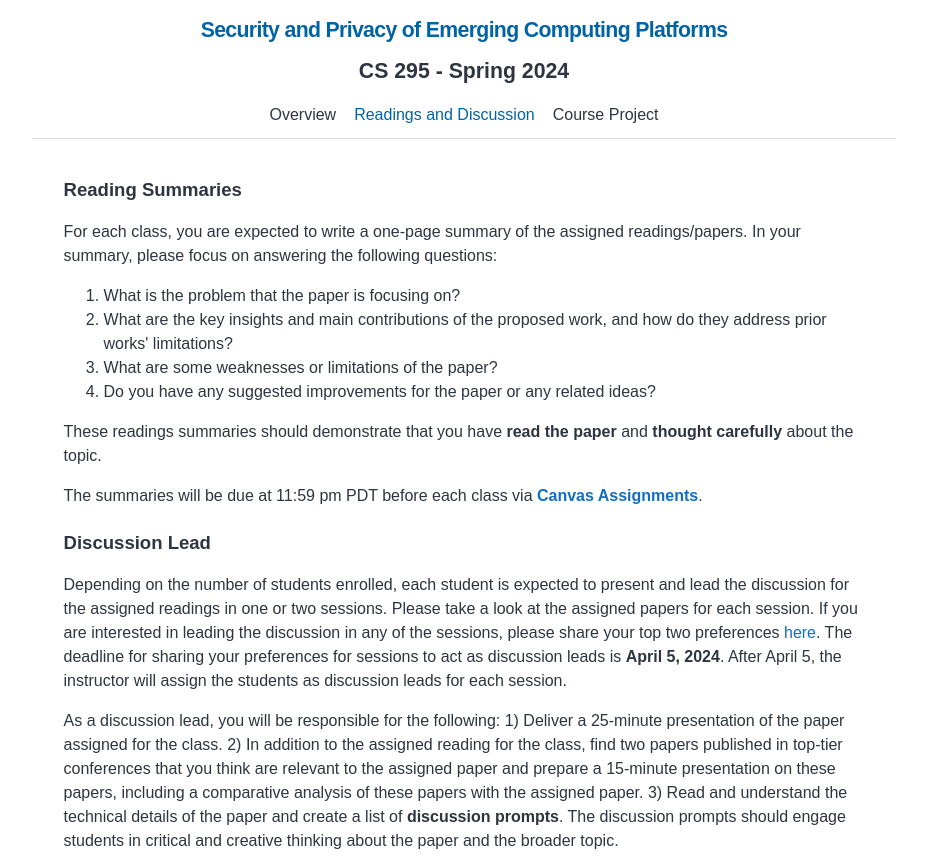
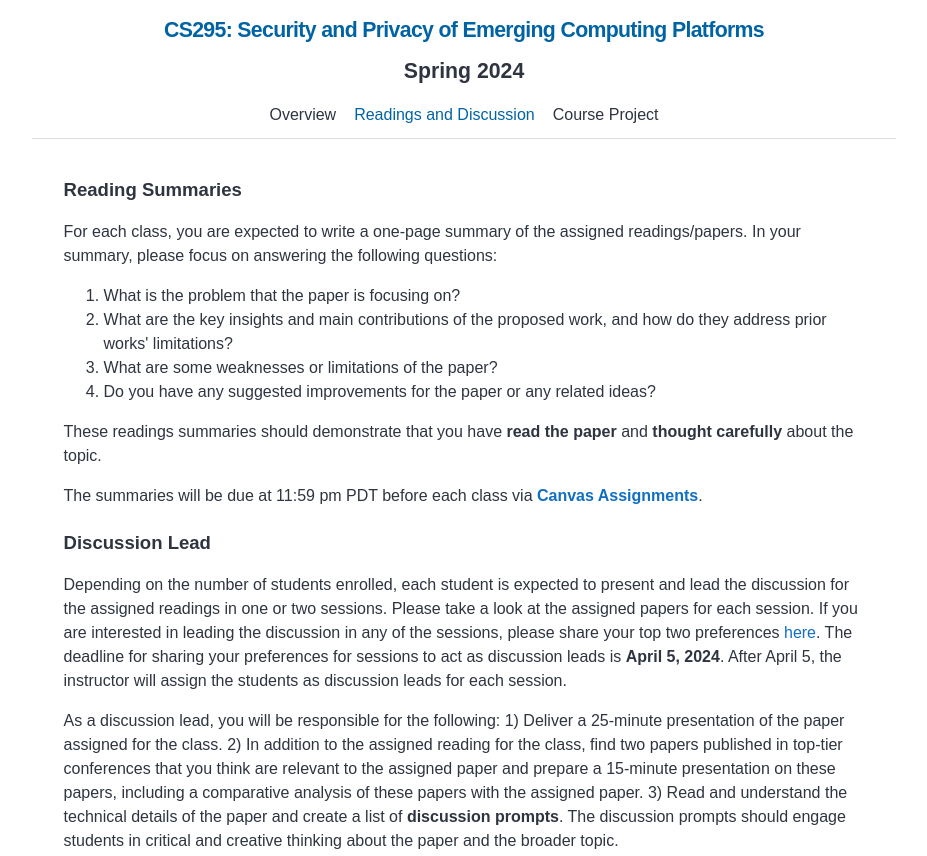
Before and after one commit to Habiba-Farrukh/Habiba-Farrukh.github.io, a plain HTML site: page teaching/cs295_spring24/readings.html in a window 1280 px wide. Shown: the top 856 px of the page, without its empty margins (176-1103 px from the left). Drawn offline with Linux system fonts and the light colour scheme.

Commit message:
Update readings.html

```diff
--- a/teaching/cs295_spring24/readings.html
+++ b/teaching/cs295_spring24/readings.html
@@ -9,8 +9,8 @@
 
 <body>
   <div id="header">
-    <h1><a href="index.html">Security and Privacy of Emerging Computing Platforms</a></h1>
-    <h2>CS 295 - Spring 2024</h2>
+    <h1><a href="index.html">CS295: Security and Privacy of Emerging Computing Platforms</a></h1>
+    <h2>Spring 2024</h2>
     <p><a target="_top" href="index.html">Overview</a><a class="current" target="_top" href="readings.html">Readings and Discussion</a><a target="_top" href="project.html" style="border-right: 0pt none;">Course&nbsp;Project</a></p>
   </div>
   <div id="main">
```
